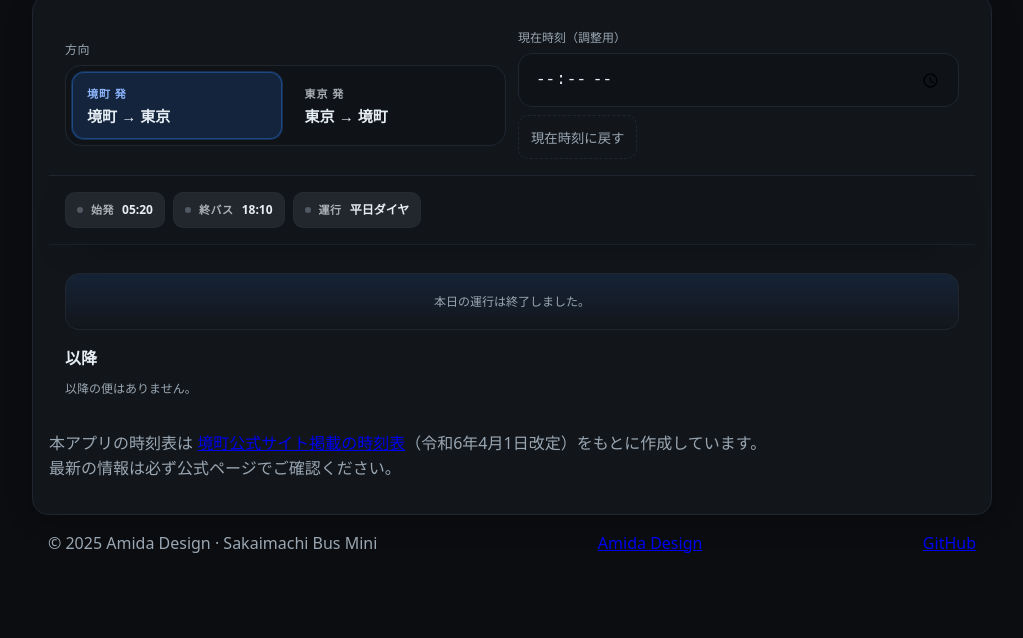
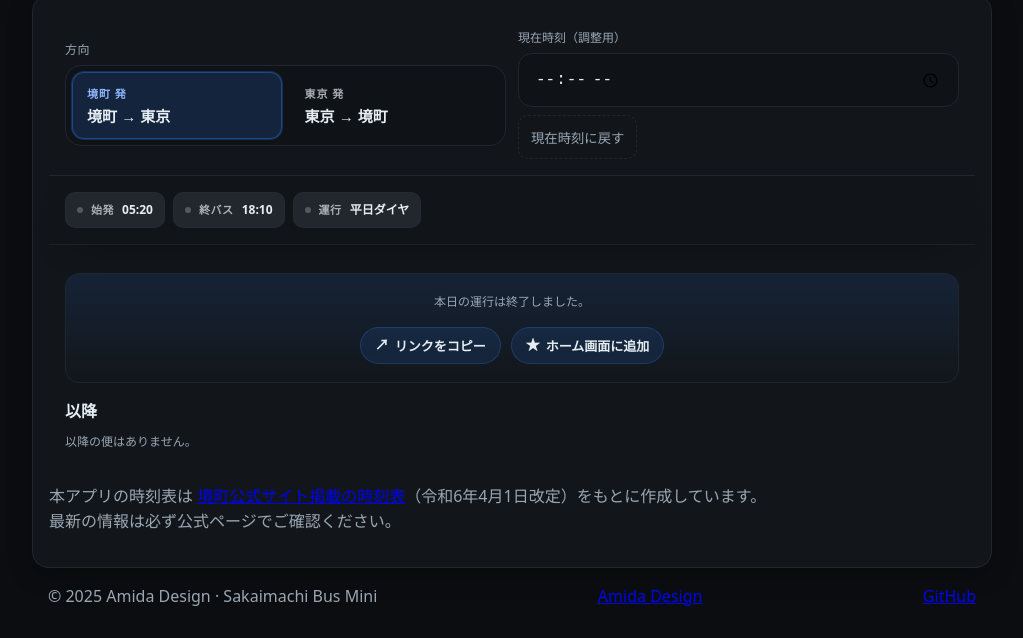
Before and after one commit to ysatodat/Sakaimachi-Tokyo-Bus-App, an Astro site: page / in a window 1280 px wide. Shown: the part 162-800 px from the top of the page, without its empty margins (128-1151 px from the left). Built offline with nearby package versions, Linux system fonts and the light colour scheme; Astro itself is replaced by a stand-in of ours; no server answers.

Commit message:
feat(ui): 次発ヒーローに共有とホーム追加アクションを追加

```diff
--- a/src/components/TripRows.tsx
+++ b/src/components/TripRows.tsx
@@ -1,5 +1,5 @@
 // 置き換え対象: src/components/TripRows.tsx
-import React, { useEffect, useMemo, useState } from 'react';
+import React, { useCallback, useEffect, useMemo, useRef, useState } from 'react';
 import dayjs from 'dayjs';
 import type { Dayjs } from 'dayjs';
 import { fmtHHmm, minutesUntil, parseHHmm, now as nowFn, ZONE } from '../lib/time';
@@ -22,6 +22,9 @@ export default function TripRows({
   const initialBase = useMemo(() => dayjs(initialNowIso).tz(ZONE), [initialNowIso]);
   const [baseNow, setBaseNow] = useState<Dayjs>(initialBase);
   const [tick, setTick] = useState(0);
+  const [showA2hs, setShowA2hs] = useState(false);
+  const [heroMessage, setHeroMessage] = useState('');
+  const messageTimer = useRef<ReturnType<typeof setTimeout> | null>(null);
 
   useEffect(() => {
     setTick(0);
@@ -35,6 +38,20 @@ export default function TripRows({
   useEffect(() => {
     const id = setInterval(() => setTick((t) => t + 1), 1000);
     return () => clearInterval(id);
+  }, []);
+
+  const showHeroMessage = useCallback((text: string) => {
+    if (messageTimer.current) {
+      clearTimeout(messageTimer.current);
+    }
+    setHeroMessage(text);
+    messageTimer.current = setTimeout(() => setHeroMessage(''), 2400);
+  }, [setHeroMessage]);
+
+  useEffect(() => () => {
+    if (messageTimer.current) {
+      clearTimeout(messageTimer.current);
+    }
   }, []);
 
   const now = useMemo(() => {
@@ -72,6 +89,42 @@ export default function TripRows({
   const last  = parsed[parsed.length-1];
   const next  = parsed.find((t:any)=>t.dep.isAfter(now));
   const upcoming = parsed.filter((t:any)=>t.dep.isAfter(now)).slice(1,5);
+  const nav = typeof navigator !== 'undefined' ? navigator : undefined;
+  const shareSupported = !!(nav && 'share' in nav);
+
+  const handleShare = useCallback(async () => {
+    const shareUrl = typeof window !== 'undefined' ? window.location.href : 'https://sakaimachi-bus.amida-des.com/';
+    const shareTitle = '境町 ↔ 東京 高速バス';
+    const shareText = (() => {
+      if (!next) {
+        return '境町と東京を結ぶ高速バスの時刻・次発をチェックしよう。';
+      }
+      if (direction === 'sakai_to_tokyo') {
+        return `次の便は境町 ${fmtHHmm(next.dep)} 発 → 東京 ${fmtHHmm((next as any).arr_tokyo)} 着（王子 ${fmtHHmm((next as any).arr_oji)}）`;
+      }
+      return `次の便は${tokyoStop==='oji'?'王子':'東京'} ${fmtHHmm(next.dep)} 発 → 境町 ${fmtHHmm((next as any).arr_sakai)} 着`;
+    })();
+
+    try {
+      if (shareSupported && nav?.share) {
+        await nav.share({ title: shareTitle, text: shareText, url: shareUrl });
+        showHeroMessage('共有メニューを開きました');
+        return;
+      }
+      if (nav?.clipboard && nav.clipboard.writeText) {
+        await nav.clipboard.writeText(shareUrl);
+        showHeroMessage('リンクをコピーしました');
+        return;
+      }
+      showHeroMessage(`URL: ${shareUrl}`);
+    } catch (error) {
+      if ((error as DOMException)?.name === 'AbortError') {
+        showHeroMessage('共有をキャンセルしました');
+        return;
+      }
+      showHeroMessage('共有に失敗しました');
+    }
+  }, [direction, nav, next, shareSupported, showHeroMessage, tokyoStop]);
 
   const fmtHMRemain = (minutes:number) => {
     const h = Math.floor(minutes/60);
@@ -131,6 +184,31 @@ export default function TripRows({
               </div>
             </>
           )}
+          <div className="hero-actions" aria-label="クイックアクション">
+            <button type="button" className="hero-action" onClick={handleShare}>
+              <span aria-hidden="true">↗</span>
+              <span>{shareSupported ? '共有する' : 'リンクをコピー'}</span>
+            </button>
+            <button
+              type="button"
+              className={showA2hs ? 'hero-action is-active' : 'hero-action'}
+              onClick={()=>setShowA2hs((v)=>!v)}
+              aria-expanded={showA2hs}
+              aria-pressed={showA2hs}
+            >
+              <span aria-hidden="true">★</span>
+              <span>ホーム画面に追加</span>
+            </button>
+          </div>
+          {heroMessage && (
+            <div className="hero-feedback" role="status">{heroMessage}</div>
+          )}
+          {showA2hs && (
+            <div className="hero-helper" role="note">
+              <p>iOS: Safariの共有ボタンから「ホーム画面に追加」を選択してください。</p>
+              <p>Android: Chromeのメニュー → 「ホーム画面に追加」で素早く開けます。</p>
+            </div>
+          )}
         </div>
         <h2>以降</h2>
         <div id="upcoming">
--- a/src/styles/global.css
+++ b/src/styles/global.css
@@ -38,6 +38,16 @@ select,input[type=time]{width:100%;padding:14px 16px;border-radius:14px;backgrou
 .hero-time{font-size:clamp(44px,10vw,72px);font-weight:800;letter-spacing:.02em}
 .countdown{margin-top:4px;color:var(--muted);font-variant-numeric:tabular-nums;letter-spacing:.04em}
 .hero-sub{margin-top:8px;color:var(--text)}
+.hero-actions{margin-top:16px;display:flex;flex-wrap:wrap;gap:10px;justify-content:center}
+.hero-action{display:flex;align-items:center;gap:6px;padding:8px 14px;border-radius:999px;border:1px solid rgba(47,129,247,.24);background:rgba(47,129,247,.12);color:var(--text);font-size:13px;font-weight:600;cursor:pointer;transition:background .2s,border-color .2s,transform .2s}
+.hero-action span[aria-hidden="true"]{font-size:14px;line-height:1}
+.hero-action:hover{background:rgba(47,129,247,.2);border-color:rgba(47,129,247,.45)}
+.hero-action:focus-visible{outline:2px solid var(--accent);outline-offset:2px}
+.hero-action.is-active{background:rgba(47,129,247,.28);border-color:rgba(47,129,247,.6);box-shadow:0 0 0 1px rgba(47,129,247,.4)}
+.hero-feedback{margin-top:12px;font-size:12px;color:#8fb7ff}
+.hero-helper{margin-top:12px;padding:12px 14px;border-radius:12px;border:1px solid rgba(47,129,247,.24);background:rgba(15,19,24,.9);color:var(--muted);font-size:13px;line-height:1.6;text-align:left;max-width:420px}
+.hero-helper p{margin:0}
+.hero-helper p+p{margin-top:8px}
 
 @media (max-width: 600px){
   select,input[type=time]{padding:16px 18px;min-height:52px;border-radius:16px}
```
